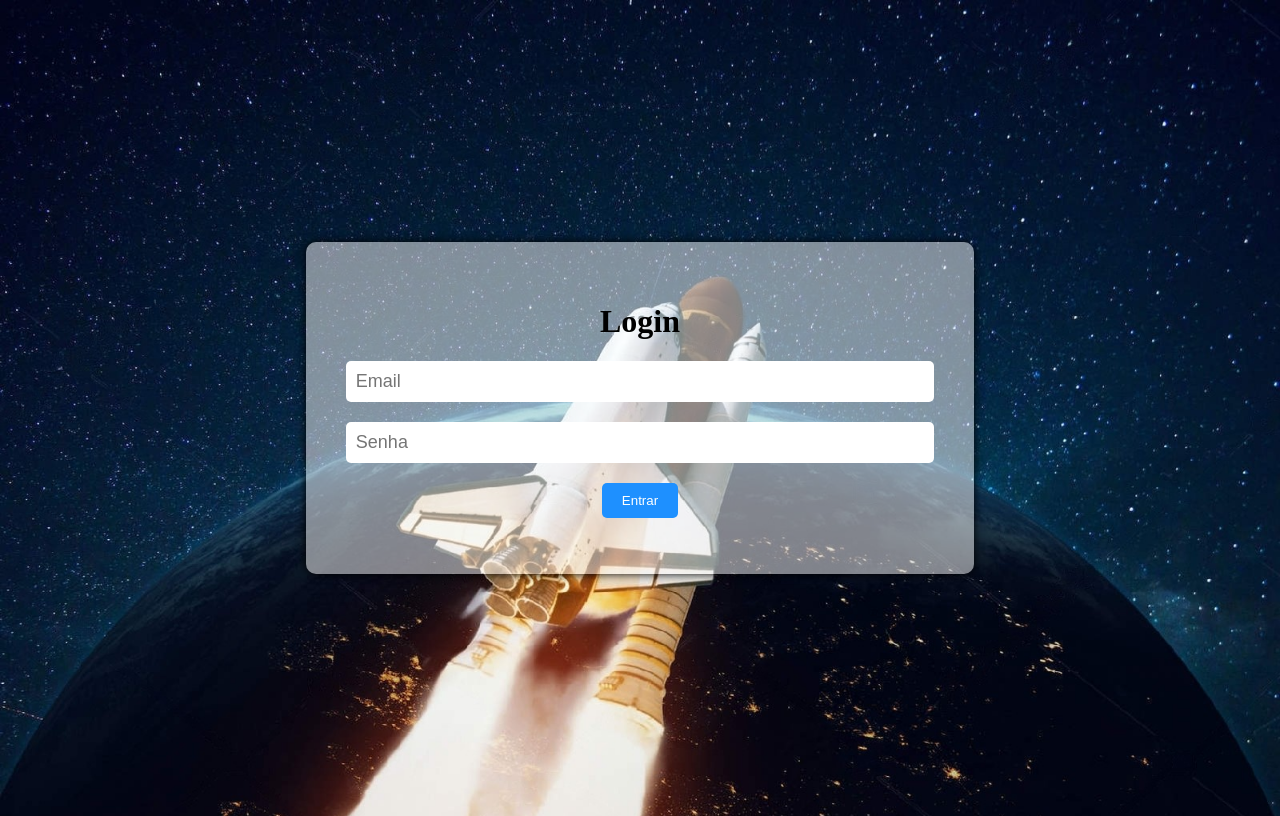
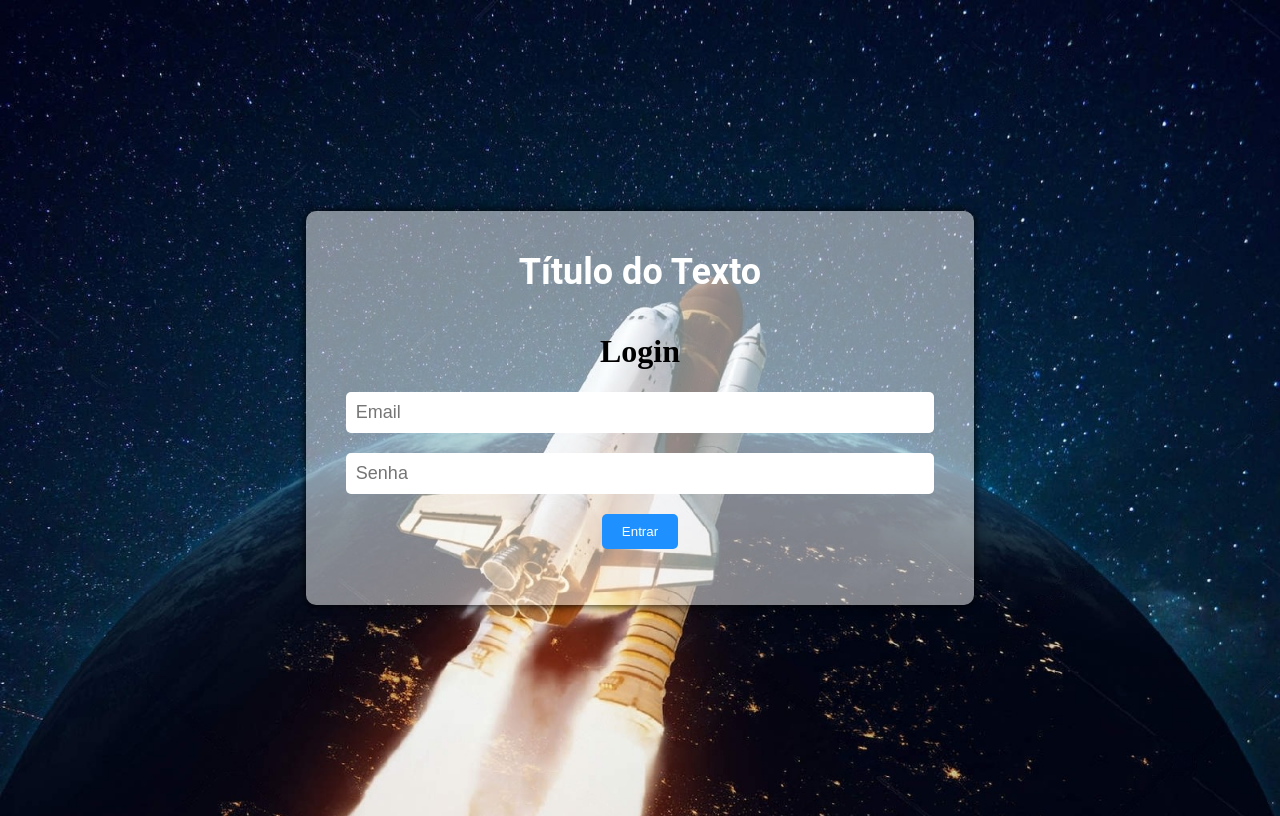
Before and after one commit to andpedrucci/RKT-project, a plain HTML site: page index.html in a window 1280 px wide. Drawn offline with Linux system fonts and the light colour scheme.

Commit message:
Update index.html

```diff
--- a/index.html
+++ b/index.html
@@ -8,6 +8,13 @@
             display: flex;
             justify-content: center;
             align-items: center;
+         }
+         .title {
+            font-family: 'Roboto', sans-serif;
+            color: white;
+            font-size: 36px;
+            font-weight: bold;
+            margin-bottom: 40px;
          }
          .container {
             background-color: rgba(255, 255, 255, 0.5);
@@ -36,6 +43,7 @@
    </head>
    <body>
       <div class="container">
+         <div class="title">Título do Texto</div>
          <h1>Login</h1>
          <form action="#">
             <input type="email" placeholder="Email" required>
```
